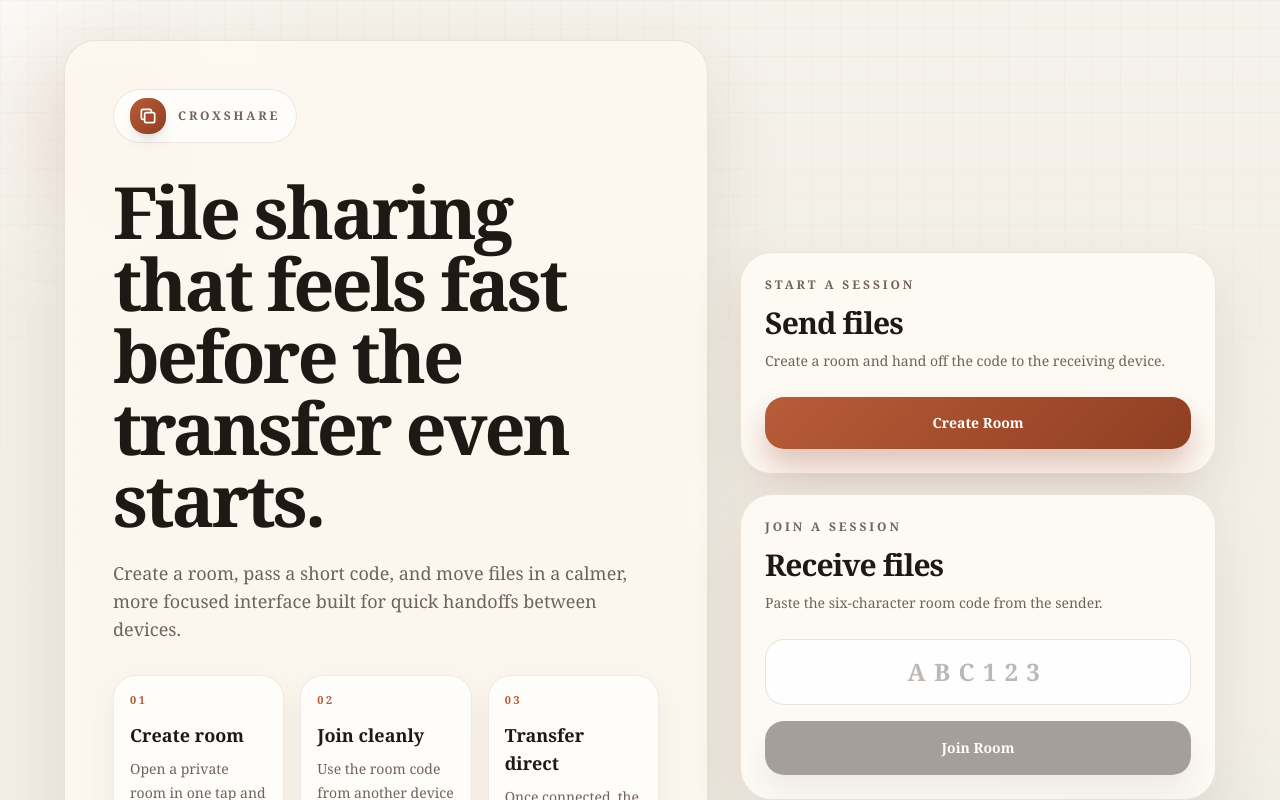
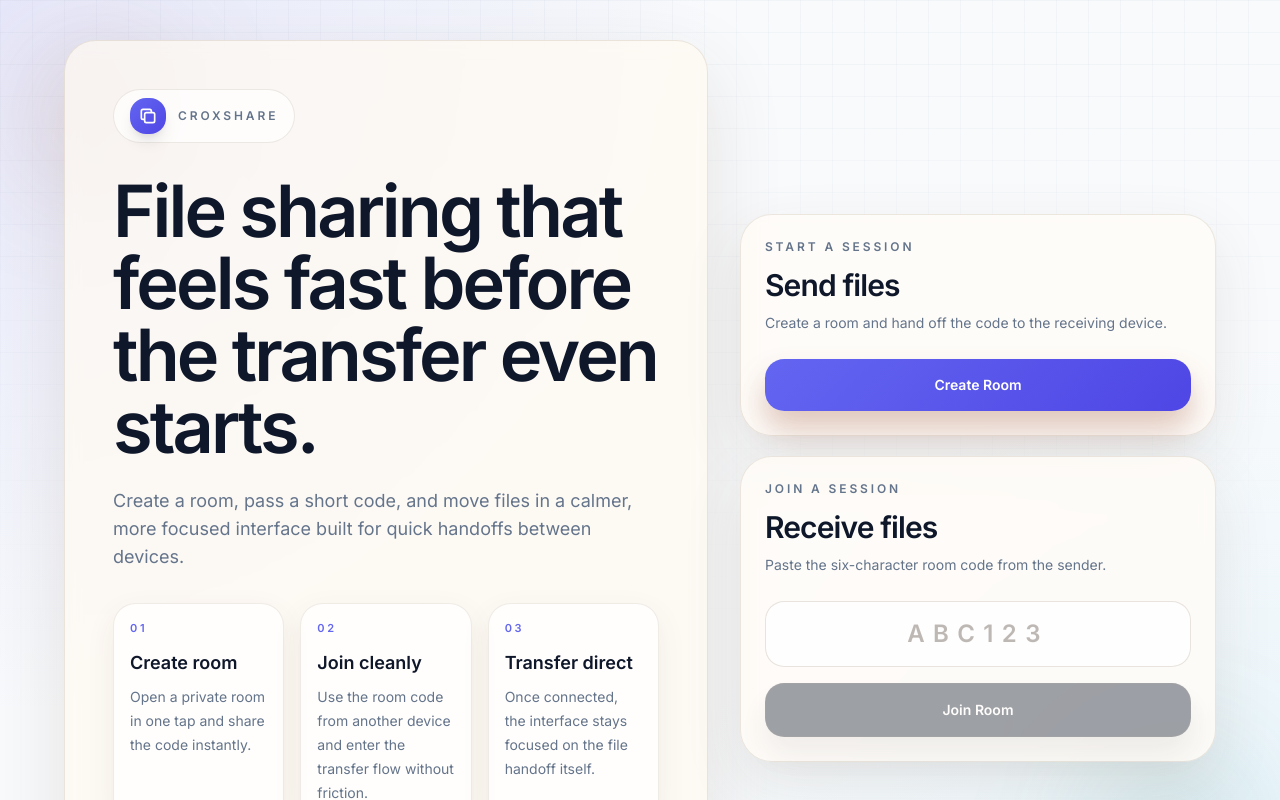
Before and after one commit to satyamsingh5512/croxshare, a Next.js app: page / in a window 1280 px wide. Shown: the top 800 px of the page. Built offline with nearby package versions, Linux system fonts and the light colour scheme; no server answers.

Commit message:
Update app/globals.css

```diff
--- a/app/globals.css
+++ b/app/globals.css
@@ -5,16 +5,17 @@
 @layer base {
   :root {
     color-scheme: light;
-    --bg: #f3efe7;
-    --surface: rgba(255, 252, 247, 0.86);
-    --surface-strong: #fffaf2;
-    --line: rgba(102, 72, 37, 0.12);
-    --text: #201814;
-    --muted: #6f635b;
-    --accent: #b85c38;
-    --accent-deep: #8f3e22;
-    --accent-soft: #f0dfd3;
-    --teal: #1f7a72;
+    --bg: #f8fafc;
+    --surface: rgba(255, 255, 255, 0.82);
+    --surface-strong: #ffffff;
+    --line: rgba(148, 163, 184, 0.25);
+    --line-focus: rgba(99, 102, 241, 0.35);
+    --text: #0f172a;
+    --muted: #64748b;
+    --accent: #6366f1;
+    --accent-deep: #4f46e5;
+    --accent-soft: #e0e7ff;
+    --teal: #0ea5e9;
   }
 
   * {
@@ -24,17 +25,13 @@
   html {
     min-height: 100%;
     background:
-      radial-gradient(circle at top left, rgba(184, 92, 56, 0.18), transparent 28rem),
-      radial-gradient(circle at right 15%, rgba(31, 122, 114, 0.16), transparent 24rem),
-      linear-gradient(180deg, #f6f1e8 0%, #efe7db 100%);
+      radial-gradient(circle at 0% 0%, rgba(99, 102, 241, 0.12), transparent 45rem),
+      radial-gradient(circle at 100% 100%, rgba(14, 165, 233, 0.08), transparent 40rem),
+      var(--bg);
   }
 
   body {
-    font-family: Georgia, Cambria, 'Times New Roman', Times, serif;
-    background:
-      radial-gradient(circle at top left, rgba(255, 255, 255, 0.65), transparent 20rem),
-      linear-gradient(180deg, rgba(255, 255, 255, 0.2), transparent 30%),
-      var(--bg);
+    font-family: var(--font-inter), system-ui, -apple-system, sans-serif;
     color: var(--text);
     min-height: 100vh;
     -webkit-font-smoothing: antialiased;
@@ -47,23 +44,23 @@
     inset: 0;
     pointer-events: none;
     background-image:
-      linear-gradient(rgba(102, 72, 37, 0.04) 1px, transparent 1px),
-      linear-gradient(90deg, rgba(102, 72, 37, 0.04) 1px, transparent 1px);
-    background-size: 28px 28px;
-    mask-image: linear-gradient(180deg, rgba(0, 0, 0, 0.65), transparent 92%);
+      linear-gradient(rgba(148, 163, 184, 0.08) 1px, transparent 1px),
+      linear-gradient(90deg, rgba(148, 163, 184, 0.08) 1px, transparent 1px);
+    background-size: 32px 32px;
+    mask-image: linear-gradient(180deg, rgba(0, 0, 0, 0.8), transparent 85%);
   }
 
   button,
   input {
     transition:
-      transform 180ms ease,
-      box-shadow 180ms ease,
-      border-color 180ms ease,
-      background-color 180ms ease,
-      color 180ms ease;
+      transform 200ms cubic-bezier(0.4, 0, 0.2, 1),
+      box-shadow 200ms cubic-bezier(0.4, 0, 0.2, 1),
+      border-color 200ms cubic-bezier(0.4, 0, 0.2, 1),
+      background-color 200ms cubic-bezier(0.4, 0, 0.2, 1),
+      color 200ms cubic-bezier(0.4, 0, 0.2, 1);
   }
 
   button:active {
-    transform: translateY(1px) scale(0.995);
+    transform: translateY(1px) scale(0.98);
   }
 }
```
